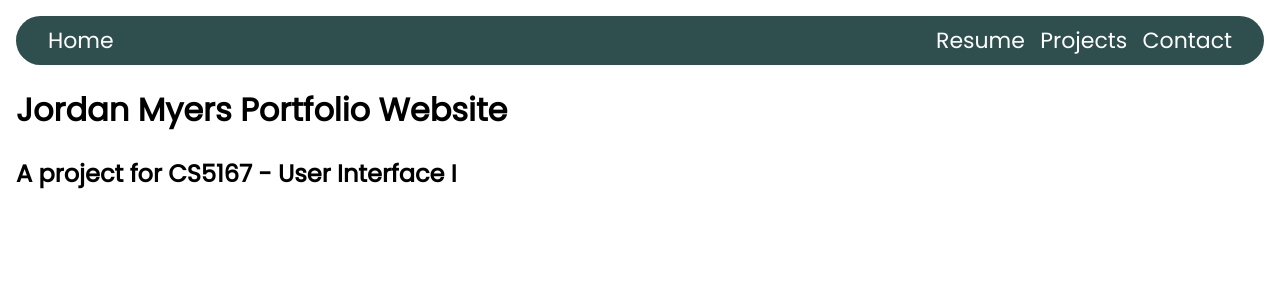
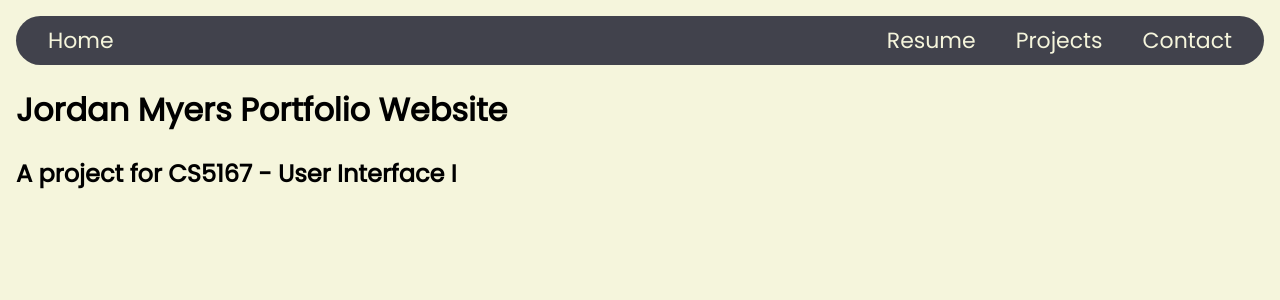
Before and after one commit to ezzy-dev/portfolio-website, a React (Create React App) app: page / in a window 1280 px wide. Shown: the top 300 px of the page. Built offline with nearby package versions, Linux system fonts and the light colour scheme.

Commit message:
minor style updates, added readme notes

```diff
--- a/src/App.scss
+++ b/src/App.scss
@@ -1,8 +1,10 @@
 body {
     font-family: 'Poppins';
     margin: 16px;
+    background-color: beige;
 }
 
 a {
     text-decoration: none;
+    color: beige;
 }
--- a/src/components/header/Header.scss
+++ b/src/components/header/Header.scss
@@ -1,7 +1,6 @@
 a {
     margin: 8px 0px;
     font-size: 22px;
-    color:white;
 }
 
 .header-container,
@@ -12,17 +11,20 @@ a {
 
 .header-container {
     justify-content: space-between;
-    background-color: darkslategray;
+    background-color: #41424C;
     border-radius: 32px;
 }
 
 .header-left {
     margin-left: 32px;
-    flex: 3;
 }
 
 .header-right {
     justify-content: space-between;
+    align-self: flex-end;
     margin-right: 32px;
-    flex: 1;
+
+    :not(:last-child) {
+        margin-right: 40px;
+    }
 }
```
Also changed, not shown: 1 other file (tests, documents, lock files or other folders).
